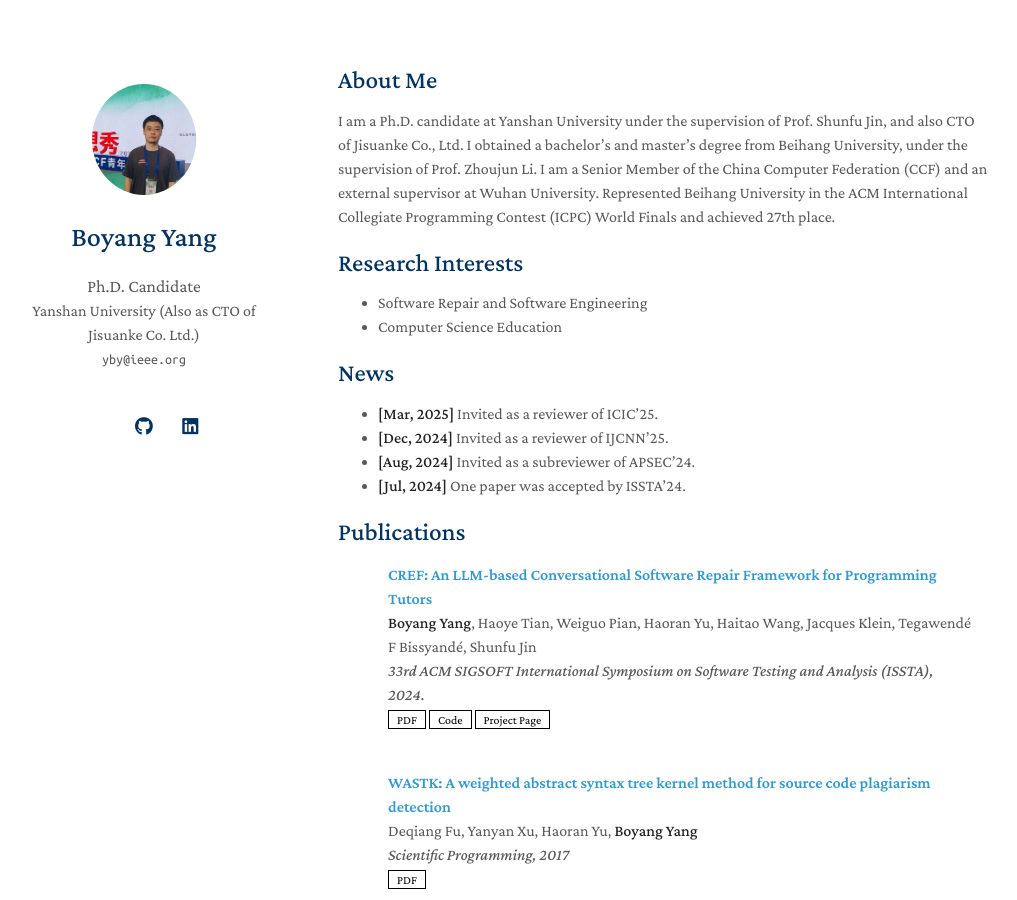
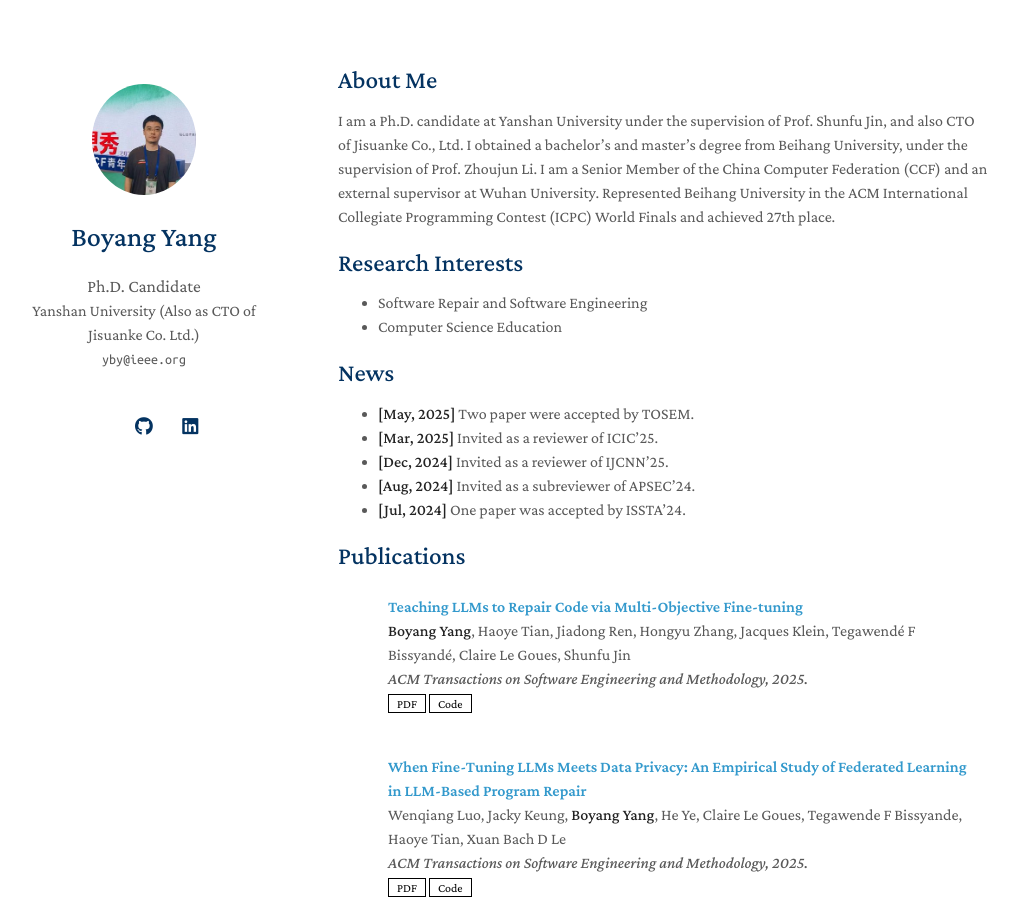
Before and after one commit to buaabarty/buaabarty.github.io, a Jekyll site: the page built from index.md, in a window 1280 px wide and 900 px high. Shown: the whole window, without its empty margins (132-1149 px from the left). Built offline with Jekyll 4.4.1, drawn with Linux system fonts in a browser that asks for light colours; a style sheet for code colours, icons or effects is not loaded; our own code applies the rules of GitHub Pages for plain Markdown files.

Commit message:
Update publications

```diff
--- a/_data/publications.yml
+++ b/_data/publications.yml
@@ -1,4 +1,18 @@
 main:
+
+  - title: "Teaching LLMs to Repair Code via Multi-Objective Fine-tuning"
+    authors: <strong>Boyang Yang</strong>, Haoye Tian, Jiadong Ren, Hongyu Zhang, Jacques Klein, Tegawendé F Bissyandé, Claire Le Goues, Shunfu Jin
+    conference_short: TOSEM
+    conference: ACM Transactions on Software Engineering and Methodology, 2025.
+    pdf: https://arxiv.org/pdf/2404.12636
+    code: https://github.com/buaabarty/morepair
+
+  - title: "When Fine-Tuning LLMs Meets Data Privacy: An Empirical Study of Federated Learning in LLM-Based Program Repair"
+    authors: Wenqiang Luo, Jacky Keung, <strong>Boyang Yang</strong>, He Ye, Claire Le Goues, Tegawende F Bissyande, Haoye Tian, Xuan Bach D Le
+    conference_short: TOSEM
+    conference: ACM Transactions on Software Engineering and Methodology, 2025.
+    pdf: https://dl.acm.org/doi/pdf/10.1145/3733599
+    code: https://github.com/stringing/Federated-LLM-Based-APR
 
   - title: "CREF: An LLM-based Conversational Software Repair Framework for Programming Tutors"
     authors: <strong>Boyang Yang</strong>, Haoye Tian, Weiguo Pian, Haoran Yu, Haitao Wang, Jacques Klein, Tegawendé F Bissyandé, Shunfu Jin
--- a/index.md
+++ b/index.md
@@ -12,6 +12,7 @@ I am a Ph.D. candidate at Yanshan University under the supervision of Prof. Shun
 
 ## News
 
+- **[May, 2025]** Two paper were accepted by TOSEM.
 - **[Mar, 2025]** Invited as a reviewer of ICIC'25.
 - **[Dec, 2024]** Invited as a reviewer of IJCNN'25.
 - **[Aug, 2024]** Invited as a subreviewer of APSEC'24.
```
